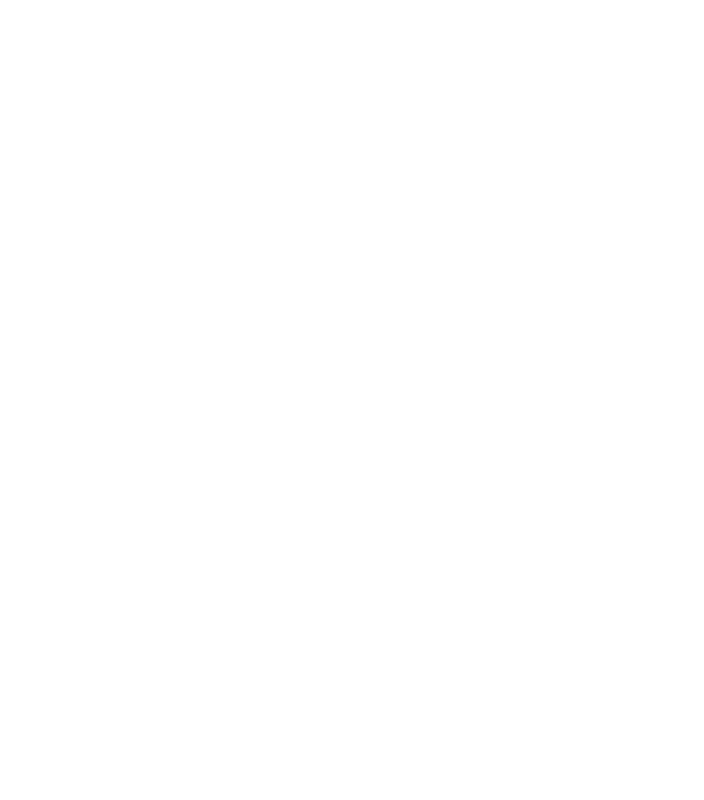
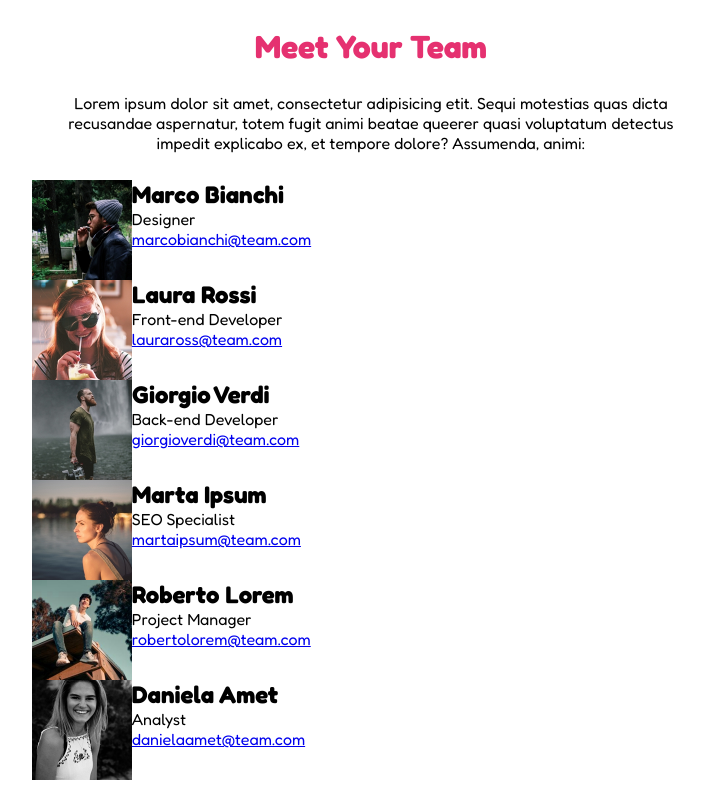
Before and after one commit to gianmaria-fadda/html-css-float-cards, a plain HTML site: page index.html in a window 1280 px wide. Shown: the whole page, without its empty margins (269-973 px from the left). Drawn offline with Linux system fonts and the light colour scheme.

Commit message:
completato head e impostato main

```diff
--- a/css/style.css
+++ b/css/style.css
@@ -5,15 +5,41 @@
     margin: 0;
     padding: 0;
     box-sizing: border-box;
+    font-family: "Fredoka", sans-serif;
 }
 /*
     General
 */
+.container {
+    width: 53%;
+    margin: 0 auto;
+}
+/*
+Head
+*/
+.space {
+    margin: 4%;
+}
 
-/*
-    Head
-*/
+h1 {
+    color: #E53170;
+}
 
+.text {
+    text-align: center;
+}
 /*
     Main
 */
+img {
+    width: 100px;
+}
+
+.float-left {
+    float: left;
+}
+.clearfix::after {
+    content: "";
+    clear: both;
+    display: table;
+}
--- a/index.html
+++ b/index.html
@@ -4,9 +4,57 @@
     <meta charset="UTF-8">
     <meta name="viewport" content="width=device-width, initial-scale=1.0">
     <title>Floating Cards</title>
+    <!--Font-->
+    <link rel="preconnect" href="https://fonts.googleapis.com">
+    <link rel="preconnect" href="https://fonts.gstatic.com" crossorigin>
+    <link href="https://fonts.googleapis.com/css2?family=Fredoka:wght@300..700&display=swap" rel="stylesheet">
+    <!--CSS-->
     <link rel="stylesheet" href="css/style.css">
 </head>
+    <div class="container">
+        <h1 class="text space">Meet Your Team</h1>
+        <p class="text space">
+            Lorem ipsum dolor sit amet, consectetur adipisicing etit. Sequi motestias quas dicta recusandae aspernatur, totem fugit animi beatae queerer quasi voluptatum detectus impedit explicabo ex, et tempore dolore? Assumenda, animi:
+        </p>
+    </div>
 <body>
-
+    <div class="container">
+        <div class="clearfix">
+            <img src="./img/male1.png" class="float-left" alt="male1">
+            <h2>Marco Bianchi</h2>
+            <p class="description">Designer</p>
+            <a href="marcobianchi@team.com">marcobianchi@team.com</a>
+        </div>
+        <div class="clearfix">
+            <img src="./img/female1.png" class="float-left" alt="female1">
+            <h2>Laura Rossi</h2>
+            <p class="description">Front-end Developer</p>
+            <a href="marcobianchi@team.com">lauraross@team.com</a>
+        </div>
+        <div class="clearfix">
+            <img src="./img/male2.png" class="float-left" alt="male2">
+            <h2>Giorgio Verdi</h2>
+            <p class="description">Back-end Developer</p>
+            <a href="marcobianchi@team.com">giorgioverdi@team.com</a>
+        </div>
+        <div class="clearfix">
+            <img src="./img/female2.png" class="float-left" alt="female2">
+            <h2>Marta Ipsum</h2>
+            <p class="description">SEO Specialist</p>
+            <a href="marcobianchi@team.com">martaipsum@team.com</a>
+        </div>
+        <div class="clearfix">
+            <img src="./img/male3.png" class="float-left" alt="male3">
+            <h2>Roberto Lorem</h2>
+            <p class="description">Project Manager</p>
+            <a href="marcobianchi@team.com">robertolorem@team.com</a>
+        </div>
+        <div class="clearfix">
+            <img src="./img/female3.png" class="float-left" alt="female3">
+            <h2>Daniela Amet</h2>
+            <p class="description">Analyst</p>
+            <a href="marcobianchi@team.com">danielaamet@team.com</a>
+        </div>
+    </div>
 </body>
 </html>
```
